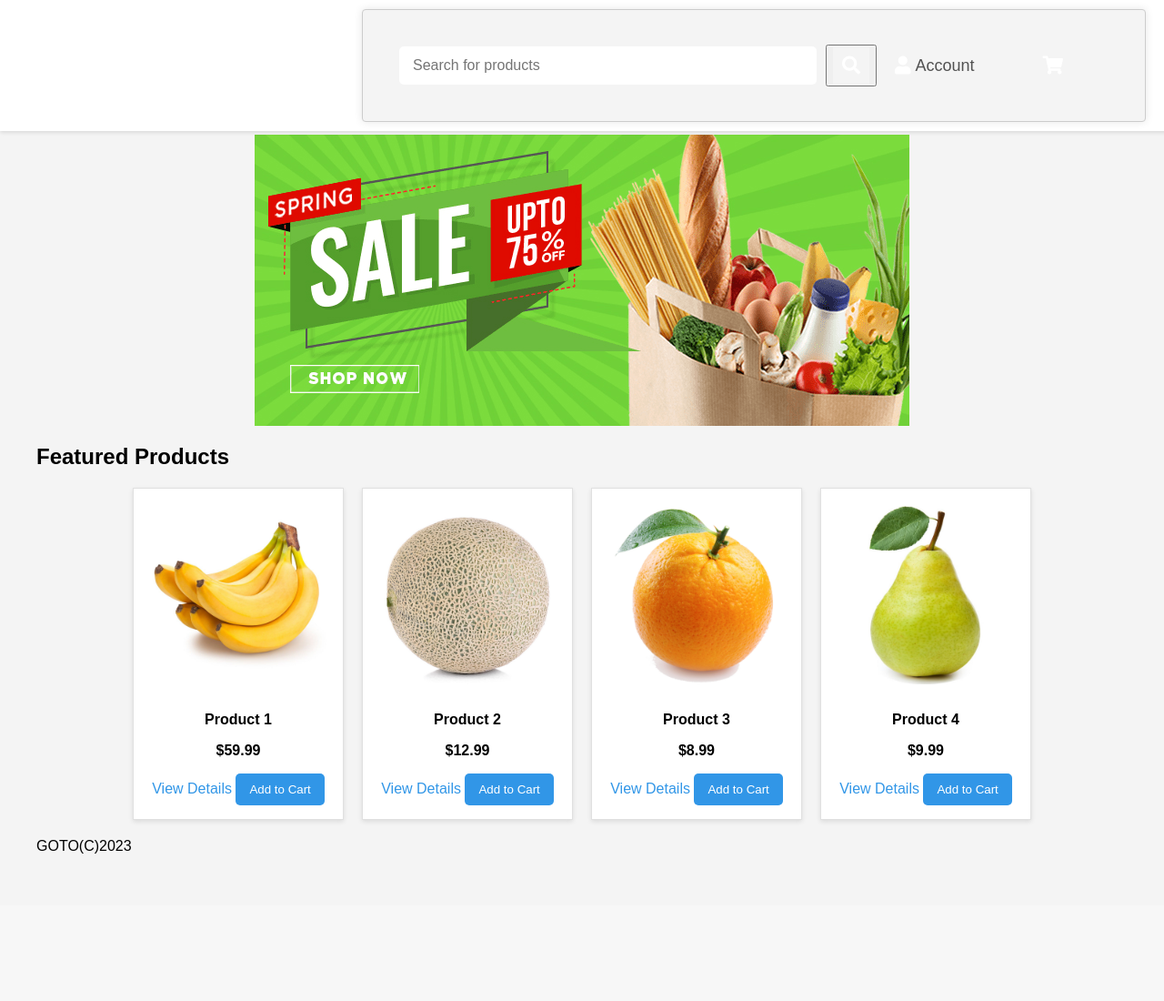
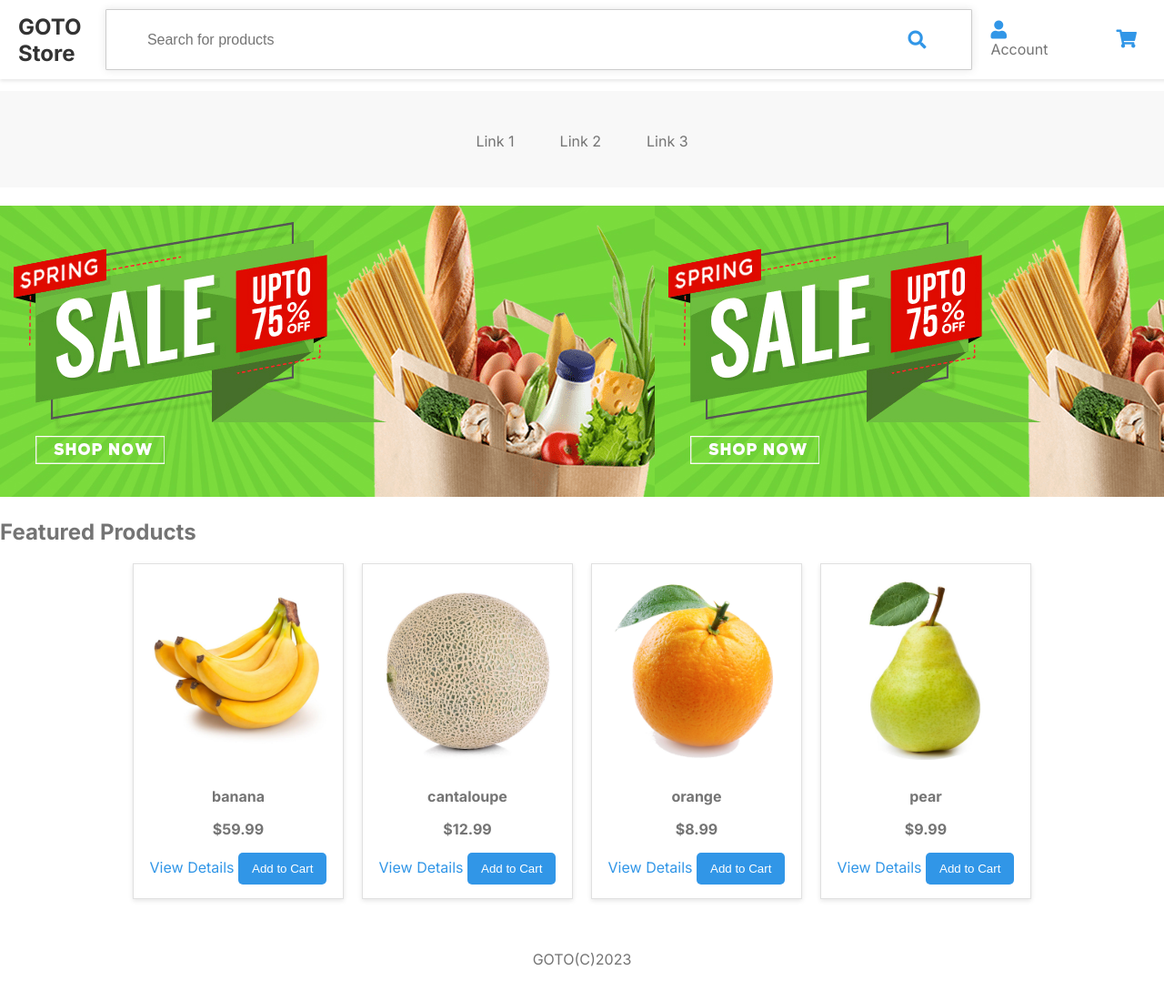
Before and after one commit to hannahmadelyn/MSP, a PHP site: the page made by goto/user's_view/store.html in a window 1280 px wide. Shown: the whole page at 91% size. Before the commit the page ends 938 px from the top, so only its background shows below. Run offline with PHP 8.4, Linux system fonts and the light colour scheme.

Commit message:
styling changes

```diff
--- a/goto/css/store_style.css
+++ b/goto/css/store_style.css
@@ -1,9 +1,10 @@
 /* --- Base Styles --- */
 body {
     background-color: #ffffff;
+    color: #747474; /* Set the default text color */
     margin: 0;
     font-family: 'Inter', sans-serif;
-    padding-top: 80px; /* Increased top padding to accommodate the fixed header */
+    padding-top: 80px; /* Account for the fixed header */
 }
 
 a {
@@ -12,88 +13,125 @@ a {
 }
 
 i {
-    color: #ffffff;
+    color: #3196E7;
     font-size: 20px;
 }
 
-/* Adjusted Header */
+/* --- Header Styles --- */
 header {
-    display: flex;
-    justify-content: center;  /* Center the content horizontally */
-    align-items: center;
-    padding: 15px 20px;
-    background-color: #fff;
-    box-shadow: 0px 2px 5px rgba(0, 0, 0, 0.1);
-    z-index: 1;
     position: fixed;
     top: 0;
     left: 0;
     width: 100%;
+    background-color: #fff;
+    padding: 10px 20px;
+    box-shadow: 0px 2px 4px rgba(0, 0, 0, 0.1);
+    z-index: 1000;
+    display: flex;
+    justify-content: space-between;
+    align-items: center;
+
 }
 
-/* Adjusted Header Form */
-header form {
-    display: flex;
-    align-items: center;
-    flex-grow: 2;
-    width: 90%;  /* Make the form cover the entire width */
-    border: 1px solid #ccc;
-    background-color: #f4f4f4;  /* Background color for the entire form */
-    overflow: hidden;  /* Ensures inner elements don't spill out */
-    border-radius: 4px;  /* Optional: Rounded corners for the search box */
-    margin-right: 40px;  /* Center the form horizontally */
-}
-
-
-header input[type="text"] {
-    flex: 1;
-    border: none;
-    padding: 12px 15px; /* Adjusted padding for balanced spacing */
-    font-size: 1em;
-    outline: none;
-    margin: 10px;
-}
-
-header form i.fas.fa-search {
-    padding: 10px;
-    cursor: pointer;
-    background-color: #f4f4f4; /* Added background for contrast */
+.brand-logo {
+    font-weight: bold;
+    font-size: 1.5em;
+    color: #3196E7;
+    text-decoration: none;
 }
 
 .user-cart-icons {
     display: flex;
     gap: 15px;
     align-items: center;
-    margin: 20px 10px;  /* Adjusted the right margin to 10px */
 }
 
+.user-cart-icons a {
+    margin-left: 10px;
+    margin-right: 50px;
+    text-decoration: none;
+    color: inherit;
+}
+
+/* --- Search Form in Header --- */
+header form {
+    display: flex;
+    align-items: center;
+    flex-grow: 2;
+    border: 1px solid #ccc;
+    background-color: #ffffff; /* Set the form's background color to white */
+    overflow: hidden;
+    border-radius: 1px;
+    margin-right: 10px;
+    max-width: 70%; /* restricts the maximum width */
+    width: 100%;
+    height: 5px; /* set a fixed height for the form */
+}
+
+header input[type="text"] {
+    height: 100%; /* make it fill the height of the parent form */
+    margin: 0; /* remove the margin */
+    flex: 1;
+    border: none;
+    padding: 12px 15px;
+    font-size: 1em;
+    outline: none;
+}
+
+.search-btn {
+    border: none;
+    background: none;
+    cursor: pointer;
+    padding: 10px;
+}
+
+header form i.fas.fa-search {
+    padding: 10px;
+    cursor: pointer;
+
+}
+
+nav {
+    background-color: #f8f8f8;
+    padding: 10px 0;
+    text-align: center;
+    margin-top: 20px;
+}
 
 /* --- Quick Links --- */
 .quick-links {
     display: flex;
     justify-content: center;
-    gap: 20px; /* Increased gap for spacing */
-    background-color: #f4f4f4;
-    padding: 15px 0; /* Increased padding for balance */
-    margin-top: 20px; /* Space between header and quick links */
+    gap: 20px;
+
+    padding: 15px 0;
+    margin-top: 20px;
 }
 
 .quick-links li {
-    list-style: none;
+    display: inline;
+}
+
+.quick-links a {
+    text-decoration: none;
+    color: #747474;
+    padding: 8px 15px;
+    border-radius: 4px;
+    transition: background-color 0.3s;
+}
+
+.quick-links a:hover {
+    background-color: #e0e0e0;
 }
 
 /* --- Banner Styles --- */
 .banner {
     width: 100%;
-    display: flex;
-    justify-content: center;
-    align-items: center;
+    height: auto;
     margin: 20px 0;
-}
-
-.banner img {
-    max-width: 100%;
-    height: auto;
+    background-image: url(../img/sale.png);
+    background-repeat: repeat-x;
+    background-size: auto;
 }
 
 /* --- Product Grid --- */
@@ -129,69 +171,14 @@ header form i.fas.fa-search {
     color: #3196E7;
 }
 
-/* --- Account Creation Styles --- */
-.account-form {
-    background-color: #FFF;
-    max-width: 400px;
-    margin: 40px auto;
-    padding: 20px;
-    box-shadow: 0 2px 5px rgba(0, 0, 0, 0.1);
+/* --- Footer Styles --- */
+footer {
+    text-align: center;
+    padding: 20px 0;
+    background-color: #ffffff;
+    margin-top: 20px;
 }
 
-.account-form h2 {
-    text-align: center;
-    margin-bottom: 20px;
-}
-
-.account-form input {
-    width: 100%;
-    padding: 10px;
-    margin: 10px 0;
-    border: 1px solid #ccc;
-    border-radius: 4px;
-}
-
-.account-form button {
-    display: block;
-    width: 100%;
-    padding: 10px;
-    background-color: #3196E7;
-    color: #FFF;
-    border: none;
-    border-radius: 4px;
-    cursor: pointer;
-    transition: background-color 0.3s;
-}
-
-.account-form button:hover {
-    background-color: #277db2;
-}
-
-/* --- Shared Header Styles --- */
-header .logo a {
-    font-size: 24px;
-    font-weight: bold;
-    color: #3196E7;
-    margin-right: 20px;
-}
-
-header .user-cart-icons {
-    display: flex;
-    gap: 15px;
-}
-
-header .user-cart-icons a {
-    color: #525252;
-    font-size: 18px;
-    display: flex;
-    align-items: center;
-    gap: 5px;
-    transition: color 0.3s;
-}
-
-header .user-cart-icons a:hover {
-    color: #3196E7;
-}
 
 /* --- Product Details Page Styles --- */
 .product-details {
@@ -340,12 +254,7 @@ header .user-cart-icons a:hover {
 
 }
 
-/* General Styling */
-body {
-    font-family: 'Arial', sans-serif;   /* Setting the default font */
-    background-color: #f4f4f4;         /* Setting a light gray background color for the entire page */
-    padding: 40px;                     /* Adding padding around the body content */
-}
+
 
 /* Styling for the form */
 form {
@@ -421,40 +330,8 @@ input[type="submit"]:hover {
     background-color: #267ab7;        /* Darker blue color when hovering over the button */
 }
 
-.checkout-link {
-    display: inline-block;
-    padding: 10px 20px;
-    background-color: #3196E7;
-    color: #FFF;
-    border: none;
-    border-radius: 4px;
-    text-decoration: none; /* Removes the underline from the link */
-    cursor: pointer;
-    transition: background-color 0.3s;
-}
 
-.checkout-link:hover {
-    background-color: #277db2;
-}
 
-/* Header styling */
-header {
-    position: fixed;
-    top: 0;
-    left: 0;
-    width: 100%;
-    background-color: #fff;
-    padding: 10px 20px;
-    box-shadow: 0px 2px 4px rgba(0, 0, 0, 0.1);
-    z-index: 1000;
-    display: flex;
-    justify-content: space-between;
-    align-items: center;
-}
-
-body {
-    padding-top: 60px; /* Adjust this based on your header's height */
-}
 
 .brand-logo {
     font-weight: bold;
--- a/goto/user's_view/store.html
+++ b/goto/user's_view/store.html
@@ -14,23 +14,23 @@
 
 <body>
     <header>
+        <a href="#" class="brand-logo">GOTO Store</a>
         <form>
             <input type="text" placeholder="Search for products">
             <button type="submit" class="search-btn">
                 <i class="fas fa-search"></i>
             </button>
+        </form>
         <div class="user-cart-icons">
             <a href="#"><i class="fas fa-user"></i> Account</a>
             <a href="cart.html"><i class="fas fa-shopping-cart"></i></a>
         </div>
-        </form>
     </header>
     <nav>
         <ul class="quick-links">
             <li><a href="#">Link 1</a></li>
             <li><a href="#">Link 2</a></li>
             <li><a href="#">Link 3</a></li>
-            <!-- Add more quick links as needed -->
         </ul>
     </nav>
     <main>
@@ -43,40 +43,39 @@
 
            <!-- Product 1 -->
 <div class="product-card" data-product-id="001">
-    <img src="/goto/img/banana.png" alt="Product 1">
-    <p class="product-name">Product 1</p>
+    <img src="/goto/img/banana.png" alt="banana">
+    <p class="product-name">banana</p>
     <p class="product-price">$59.99</p>
     <a href="product.html?productID=001">View Details</a>
-    <button class="add-to-cart-btn" onclick="addItemToCart('001', 'Product 1', 59.99,'/goto/img/banana.png')">Add to Cart</button>
+    <button class="add-to-cart-btn" onclick="addItemToCart('001', 'banana', 59.99,'/goto/img/banana.png')">Add to Cart</button>
 </div>
 
 <!-- Product 2 -->
 <div class="product-card" data-product-id="002">
-    <img src="/goto/img/cantaloupe.png" alt="Product 2">
-    <p class="product-name">Product 2</p>
+    <img src="/goto/img/cantaloupe.png" alt="cantaloupe">
+    <p class="product-name">cantaloupe</p>
     <p class="product-price">$12.99</p>
     <a href="product.html?productID=002">View Details</a>
-    <button class="add-to-cart-btn" onclick="addItemToCart('002', 'Product 2', 12.99,'/goto/img/cantaloupe.png')">Add to Cart</button>
+    <button class="add-to-cart-btn" onclick="addItemToCart('002', 'cantaloupe', 12.99,'/goto/img/cantaloupe.png')">Add to Cart</button>
 </div>
 
 <!-- Product 3 -->
 <div class="product-card" data-product-id="003">
-    <img src="/goto/img/orange.png" alt="Product 3">
-    <p class="product-name">Product 3</p>
+    <img src="/goto/img/orange.png" alt="orange">
+    <p class="product-name">orange</p>
     <p class="product-price">$8.99</p>
     <a href="product.html?productID=003">View Details</a>
-    <button class="add-to-cart-btn" onclick="addItemToCart('003', 'Product 3', 8.99,'/goto/img/orange.png')">Add to Cart</button>
+    <button class="add-to-cart-btn" onclick="addItemToCart('003', 'orange', 8.99,'/goto/img/orange.png')">Add to Cart</button>
 </div>
 
 <!-- Product 4 -->
 <div class="product-card" data-product-id="004">
-    <img src="/goto/img/pear.png" alt="Product 4">
-    <p class="product-name">Product 4</p>
+    <img src="/goto/img/pear.png" alt="pear">
+    <p class="product-name">pear</p>
     <p class="product-price">$9.99</p>
     <a href="product.html?productID=004">View Details</a>
-    <button class="add-to-cart-btn" onclick="addItemToCart('004', 'Product 4', 9.99,'/goto/img/pear.png')">Add to Cart</button>
+    <button class="add-to-cart-btn" onclick="addItemToCart('004', 'pear', 9.99,'/goto/img/pear.png')">Add to Cart</button>
 </div>
-
  </div>
 </section>
     </main>
```
Also changed, not shown: other parts of goto/css/store_style.css (+98 -92 lines), goto/user's_view/cart.html (+13 -4 lines), goto/user's_view/product.html (+25 -4 lines). Lines whose indentation alone changed are shown as unchanged.
